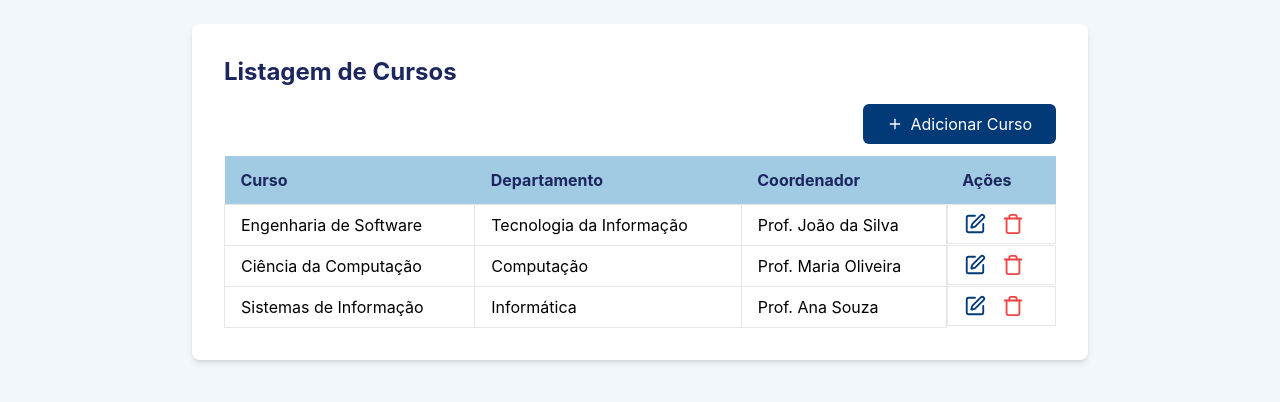
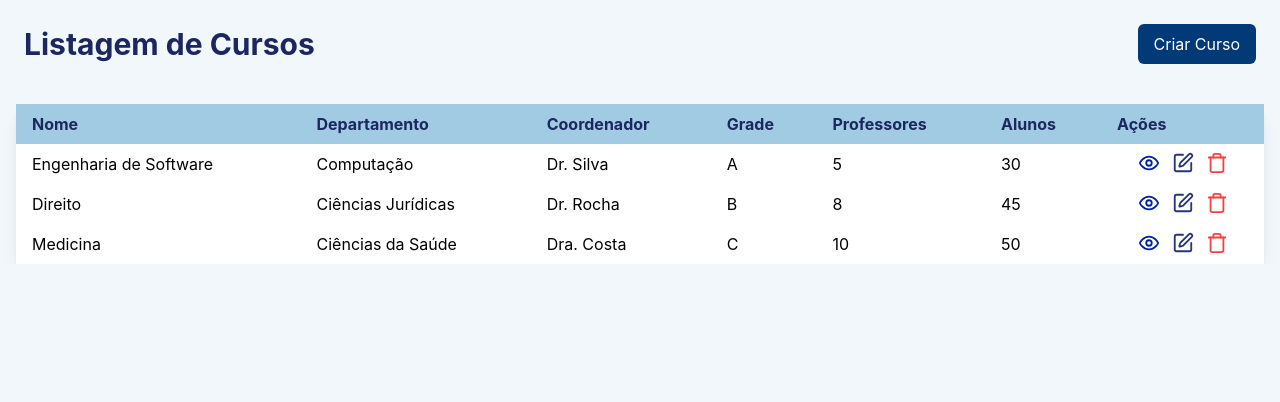
Before and after one commit to LettCosta/SistemaGerenciamentoFaculdade, a React (Create React App) app in the folder frontend/: page /lista-de-cursos in a window 1280 px wide. Shown: the top 402 px of the page. Built offline with nearby package versions, Linux system fonts and the light colour scheme.

Commit message:
implementa modal para criação, visualização, edição e exclusão de cursos na lista

```diff
--- a/frontend/src/pages/ListaCursos.tsx
+++ b/frontend/src/pages/ListaCursos.tsx
@@ -1,68 +1,192 @@
-import { Edit, Trash, Plus } from 'lucide-react';
+import React, { useState } from "react";
+import { Edit, Trash, Eye } from "lucide-react";
 
 export default function ListaCursos() {
+  const [showCreateModal, setShowCreateModal] = useState(false);
+  const [showEditModal, setShowEditModal] = useState(false);
+  const [showDeleteModal, setShowDeleteModal] = useState(false);
+  const [selectedCourse, setSelectedCourse] = useState<any>(null);
+  const [showViewModal, setShowViewModal] = useState(false);
+
+  const courses = [
+    { id: 1, nome: "Engenharia de Software", departamento: "Computação", coordenador: "Dr. Silva", grade: "A", professores: 5, alunos: 30 },
+    { id: 2, nome: "Direito", departamento: "Ciências Jurídicas", coordenador: "Dr. Rocha", grade: "B", professores: 8, alunos: 45 },
+    { id: 3, nome: "Medicina", departamento: "Ciências da Saúde", coordenador: "Dra. Costa", grade: "C", professores: 10, alunos: 50 },
+  ];
+
+  const openViewModal = (course: any) => {
+    setSelectedCourse(course);
+    setShowViewModal(true);
+  };
+
+
+  const openDeleteModal = (course: any) => {
+    setSelectedCourse(course);
+    setShowDeleteModal(true);
+  };
+
+  const openEditModal = (course: any) => {
+    setSelectedCourse(course);
+    setShowEditModal(true);
+  };
+
   return (
-    <div className="min-h-screen bg-[#F2F7FB] p-6">
-      <div className="max-w-4xl mx-auto bg-white shadow-md rounded-lg p-8">
-        <h1 className="text-2xl font-bold text-[#1C275F] mb-4">Listagem de Cursos</h1>
-        <div className="mb-3 flex justify-end">
-          <button className="bg-[#023977] text-white px-6 py-2 rounded-md flex items-center hover:bg-[#1C275F]">
-            <Plus size={16} className="mr-2" />
-            Adicionar Curso
+    <div className="bg-[#F2F7FB] min-h-screen">
+      <div className="container mx-auto">
+        <div className="flex justify-between gap-6 md:gap-0 p-6 flex-col md:flex-row items-center mb-4">
+          <h1 className="text-center  md:text-start text-2xl md:text-3xl font-bold text-[#1C275F]">Listagem de Cursos</h1>
+          <button className="bg-[#023977] hover:bg-[#1C275F] text-white px-4 py-2 rounded-md" onClick={() => setShowCreateModal(true)}>Criar Curso
           </button>
         </div>
-        <table className="w-full text-left table-auto">
-          <thead className="bg-[#A1CAE3] h-12">
+
+        <div className="overflow-x-auto px-4">
+          <table className="w-full text-left bg-white rounded-lg shadow-lg">
+            <thead className="bg-[#A1CAE3] text-[#1C275F]">
               <tr>
-              <th className="px-4 py-2 text-[#1C275F]">Curso</th>
-              <th className="px-4 py-2 text-[#1C275F]">Departamento</th>
-              <th className="px-4 py-2 text-[#1C275F]">Coordenador</th>
-              <th className="px-4 py-2 text-[#1C275F]">Ações</th>
+                <th className="py-2 px-4">Nome</th>
+                <th className="py-2 px-4">Departamento</th>
+                <th className="py-2 px-4">Coordenador</th>
+                <th className="py-2 px-4">Grade</th>
+                <th className="py-2 px-4">Professores</th>
+                <th className="py-2 px-4">Alunos</th>
+                <th className="py-2 px-4">Ações</th>
               </tr>
             </thead>
             <tbody>
-            <tr className="bg-white hover:bg-[#F2F7FB]">
-              <td className="border px-4 py-2">Engenharia de Software</td>
-              <td className="border px-4 py-2">Tecnologia da Informação</td>
-              <td className="border px-4 py-2">Prof. João da Silva</td>
-              <td className="border px-4 py-2 flex space-x-4">
-                <button className="text-[#023977] hover:text-[#1C275F]">
+              {courses.map((course) => (
+                <tr key={course.id} className="bg-white hover:bg-[#F2F7FB]">
+                  <td className="py-2 px-4">{course.nome}</td>
+                  <td className="py-2 px-4">{course.departamento}</td>
+                  <td className="py-2 px-4">{course.coordenador}</td>
+                  <td className="py-2 px-4">{course.grade}</td>
+                  <td className="py-2 px-4">{course.professores}</td>
+                  <td className="py-2 px-4">{course.alunos}</td>
+                  <td className="py-2 px-4 flex gap-3 items-center justify-center">
+                    <button onClick={() => openViewModal(course)} className="text-[#0222a0] hover:text-[#02107d]">
+                      <Eye size={22} />
+                    </button>
+                    <button onClick={() => openEditModal(course)} className="text-[#27357b] hover:text-blue-800">
                       <Edit size={22} />
                     </button>
-                <button className="text-red-500 hover:text-red-700">
+                    <button onClick={() => openDeleteModal(course)} className="text-red-500 hover:text-red-700">
                       <Trash size={22} />
                     </button>
                   </td>
                 </tr>
-            <tr className="bg-white hover:bg-[#F2F7FB]">
-              <td className="border px-4 py-2">Ciência da Computação</td>
-              <td className="border px-4 py-2">Computação</td>
-              <td className="border px-4 py-2">Prof. Maria Oliveira</td>
-              <td className="border px-4 py-2 flex space-x-4">
-                <button className="text-[#023977] hover:text-[#1C275F]">
-                  <Edit size={22} />
-                </button>
-                <button className="text-red-500 hover:text-red-700">
-                  <Trash size={22} />
-                </button>
-              </td>
-            </tr>
-            <tr className="bg-white hover:bg-[#F2F7FB]">
-              <td className="border px-4 py-2">Sistemas de Informação</td>
-              <td className="border px-4 py-2">Informática</td>
-              <td className="border px-4 py-2">Prof. Ana Souza</td>
-              <td className="border px-4 py-2 flex space-x-4">
-                <button className="text-[#023977] hover:text-[#1C275F]">
-                  <Edit size={22} />
-                </button>
-                <button className="text-red-500 hover:text-red-700">
-                  <Trash size={22} />
-                </button>
-              </td>
-            </tr>
+              ))}
             </tbody>
           </table>
         </div>
+
+        {showCreateModal && (
+          <div className="fixed inset-0 bg-black bg-opacity-50 flex items-center justify-center">
+            <div className="bg-white rounded-lg p-6 shadow-lg w-full m-2 md:m-0 md:w-2/3 lg:w-1/2">
+              <h2 className="text-2xl font-bold text-[#1C275F] mb-6">Criar Curso</h2>
+              <div className="flex flex-col space-y-2">
+                <label className="text-[#1C275F]">Nome do curso</label>
+                <input type="text" className="p-2 border rounded" />
+
+                <label className="text-[#1C275F]">Departamento</label>
+                <input type="text" className="p-2 border rounded" />
+
+                <label className="text-[#1C275F]">Coordenador</label>
+                <input type="text" className="p-2 border rounded" />
+
+                <label className="text-[#1C275F]">Grade</label>
+                <input type="text" className="p-2 border rounded" />
+
+                <label className="text-[#1C275F]">Professores</label>
+                <input type="number" className="p-2 border rounded" />
+
+                <label className="text-[#1C275F]">Alunos</label>
+                <input type="number" className="p-2 border rounded" />
+              </div>
+              <div className="mt-6 flex justify-end space-x-4">
+                <button className="bg-red-500 text-white px-4 py-2 rounded hover:bg-red-700" onClick={() => setShowCreateModal(false)}>Cancelar
+                </button>
+                <button className="bg-[#263581] text-white px-4 py-2 rounded hover:bg-[#1C275F]">Criar</button>
+              </div>
+            </div>
+          </div>
+        )}
+
+        {showViewModal && selectedCourse && (
+          <div className="fixed inset-0 bg-black bg-opacity-50 flex items-center justify-center">
+            <div className="bg-white rounded-lg p-6 shadow-lg w-full md:w-2/3 lg:w-1/2">
+              <h2 className="text-2xl font-bold text-[#1C275F] mb-6">Detalhes do Curso</h2>
+              <div className="flex flex-col space-y-4">
+                <div>
+                  <strong className="text-[#1C275F]">Nome:</strong> {selectedCourse.nome}
+                </div>
+                <div>
+                  <strong className="text-[#1C275F]">Departamento:</strong> {selectedCourse.departamento}
+                </div>
+                <div>
+                  <strong className="text-[#1C275F]">Coordenador:</strong> {selectedCourse.coordenador}
+                </div>
+                <div>
+                  <strong className="text-[#1C275F]">Grade:</strong> {selectedCourse.grade}
+                </div>
+                <div>
+                  <strong className="text-[#1C275F]">Professores:</strong> {selectedCourse.professores}
+                </div>
+                <div>
+                  <strong className="text-[#1C275F]">Alunos:</strong> {selectedCourse.alunos}
+                </div>
+              </div>
+              <div className="mt-6 flex justify-end">
+                <button className="bg-red-500 text-white px-4 py-2 rounded hover:bg-red-700" onClick={() => setShowViewModal(false)}> Fechar
+                </button>
+              </div>
+            </div>
+          </div>
+        )}
+
+        {showEditModal && selectedCourse && (
+          <div className="fixed inset-0 bg-black bg-opacity-50 flex items-center justify-center">
+            <div className="bg-white rounded-lg p-6 shadow-lg w-full md:w-2/3 lg:w-1/2">
+              <h2 className="text-2xl font-bold text-[#1C275F] mb-6">Editar Curso</h2>
+              <div className="flex flex-col space-y-4">
+                <label className="text-[#1C275F]">Nome do curso</label>
+                <input type="text" defaultValue={selectedCourse.nome} className="p-2 border rounded" />
+
+                <label className="text-[#1C275F]">Departamento</label>
+                <input type="text" defaultValue={selectedCourse.departamento} className="p-2 border rounded" />
+
+                <label className="text-[#1C275F]">Coordenador</label>
+                <input type="text" defaultValue={selectedCourse.coordenador} className="p-2 border rounded" />
+
+                <label className="text-[#1C275F]">Grade</label>
+                <input type="text" defaultValue={selectedCourse.grade} className="p-2 border rounded" />
+
+                <label className="text-[#1C275F]">Professores</label>
+                <input type="number" defaultValue={selectedCourse.professores} className="p-2 border rounded" />
+
+                <label className="text-[#1C275F]">Alunos</label>
+                <input type="number" defaultValue={selectedCourse.alunos} className="p-2 border rounded" />
+              </div>
+              <div className="mt-6 flex justify-end space-x-4">
+                <button className="bg-red-500 text-white px-4 py-2 rounded hover:bg-red-700" onClick={() => setShowEditModal(false)}>Cancelar</button>
+                <button className="bg-[#027AA0] text-white px-4 py-2 rounded hover:bg-[#025e7d]">Salvar</button>
+              </div>
+            </div>
+          </div>
+        )}
+
+        {showDeleteModal && selectedCourse && (
+          <div className="fixed inset-0 bg-black/50 flex items-center justify-center">
+            <div className="bg-white rounded-lg p-6 shadow-lg w-full md:w-2/5">
+              <h2 className="text-2xl font-bold text-[#1C275F] mb-6">Excluir Curso</h2>
+              <p className="mb-4">Você tem certeza de que deseja excluir o curso "{selectedCourse.nome}"?</p>
+              <div className="mt-6 flex justify-end space-x-4">
+                <button className="bg-red-500 text-white px-4 py-2 rounded hover:bg-red-700" onClick={() => setShowDeleteModal(false)}>Cancelar
+                </button>
+                <button className="bg-[#1C275F] text-white px-4 py-2 rounded hover:bg-[#1c275f]">Excluir</button>
+              </div>
+            </div>
+          </div>
+        )}
+      </div>
     </div>
   );
-}
+};
```
Lines whose indentation alone changed are shown as unchanged.
